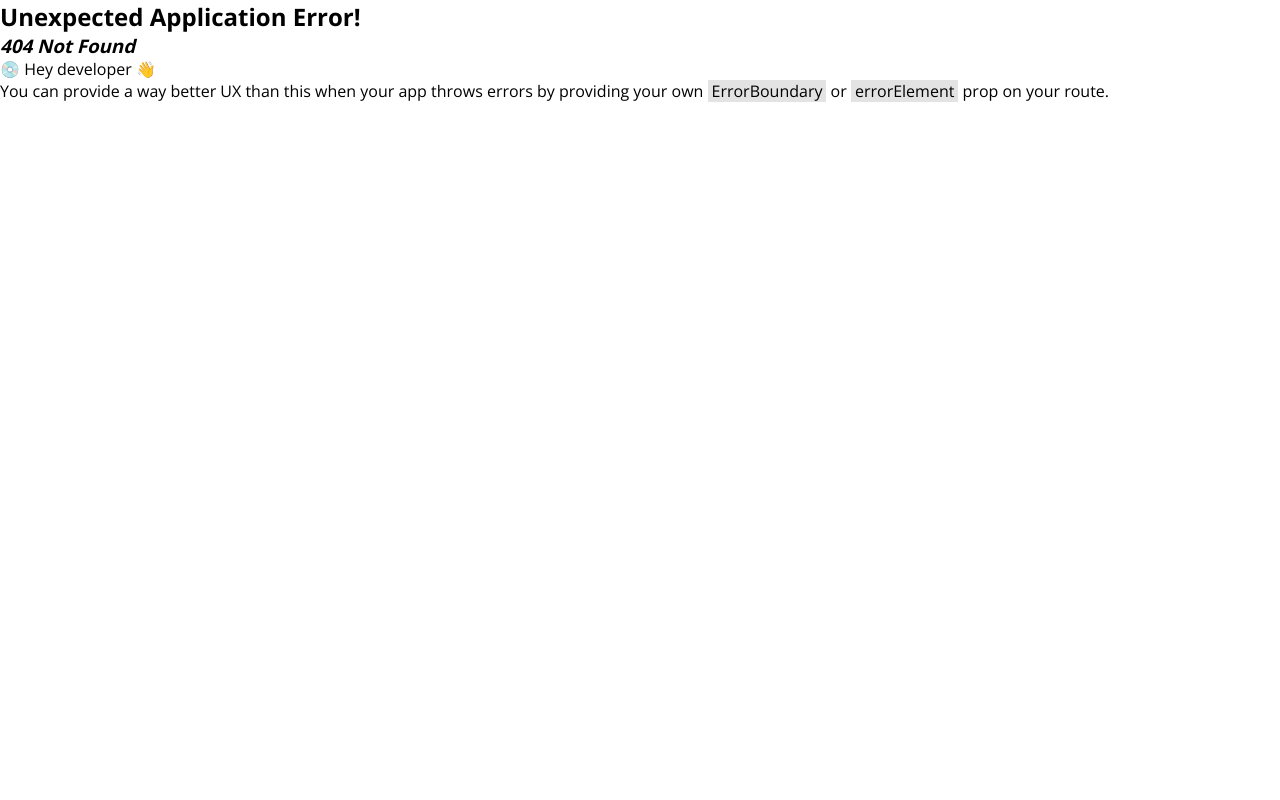
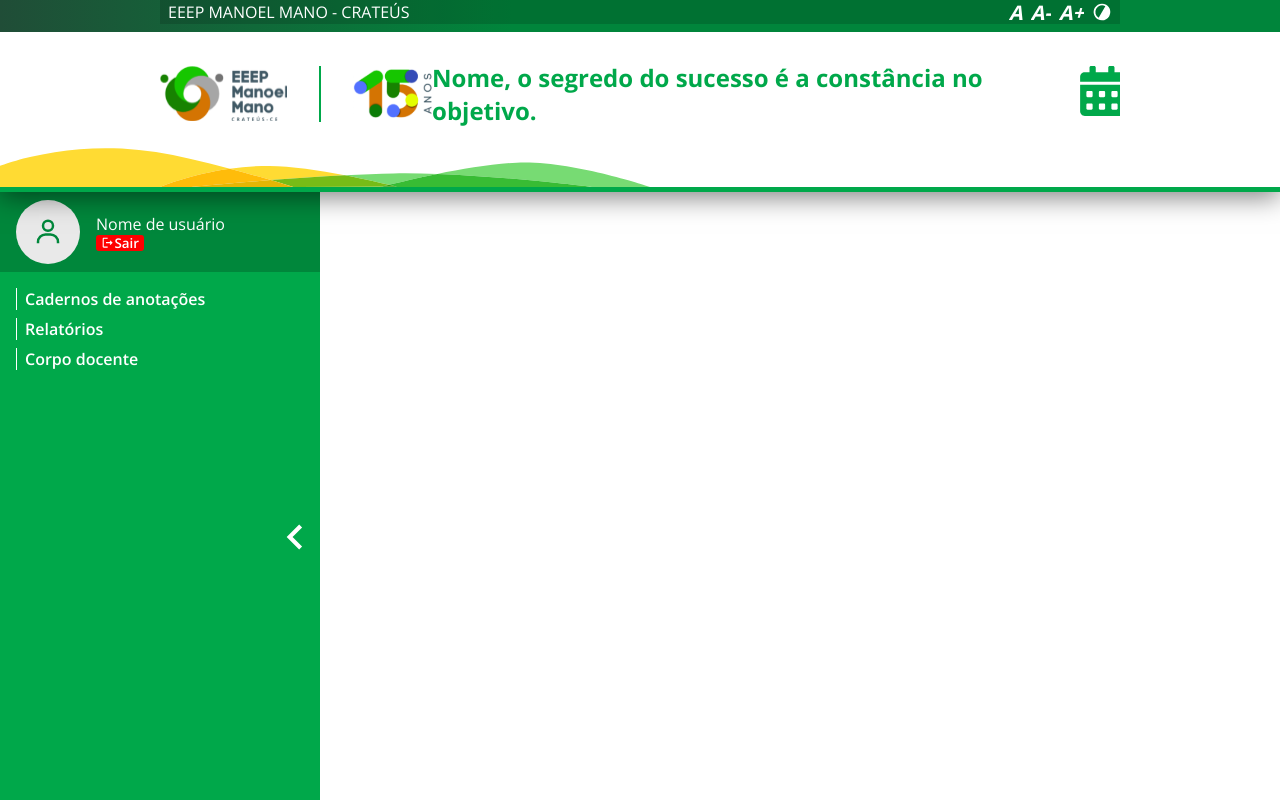
Before and after one commit to InformaticaEPMM/SISMM, a React (Vite) app in the folder FrontEnd/: page /notions in a window 1280 px wide. Before the commit this address had no page. Shown: the top 800 px of the page. Built offline with nearby package versions, Linux system fonts and the light colour scheme.

Commit message:
creation of the modal components, NotebookNotions and NotebookNotionsProps, and the Notebook page

```diff
--- a/FrontEnd/src/components/SideBar/index.tsx
+++ b/FrontEnd/src/components/SideBar/index.tsx
@@ -15,7 +15,7 @@ export function SideBarIndex(/* { profile, name }: IUserInfoProps */) {
 			<div className="sidebarContent">
 				<UserProf />
 				<div className="navigation">
-					<Link to="">Cadernos de anotações</Link>
+					<Link to="/notions">Cadernos de anotações</Link>
 					<Link to="">Relatórios</Link>
 					<Link to="">Corpo docente</Link>
 				</div>
--- /dev/null
+++ b/FrontEnd/src/pages/Notebook.tsx
@@ -0,0 +1,12 @@
+import { HeaderIndex } from '../components/Header'
+import { SideBarIndex } from '../components/SideBar'
+
+export const Notebook = () => {
+	return (
+		<div>
+			<HeaderIndex model='home'/>
+			<SideBarIndex />
+
+		</div>
+	)
+}
```
Also changed, not shown: FrontEnd/src/components/Modal/index.tsx (added, +24 -0 lines), FrontEnd/src/components/NotebookNotions/index.tsx (added, +7 -0 lines), FrontEnd/src/components/NotebookNotionsProps/index.tsx (added, +11 -0 lines), FrontEnd/src/routes.tsx (+7 -0 lines), FrontEnd/src/components/Modal/styles.css (added), FrontEnd/src/components/NotebookNotions/styles.css (added), FrontEnd/src/components/NotebookNotionsProps/styles.css (added).
